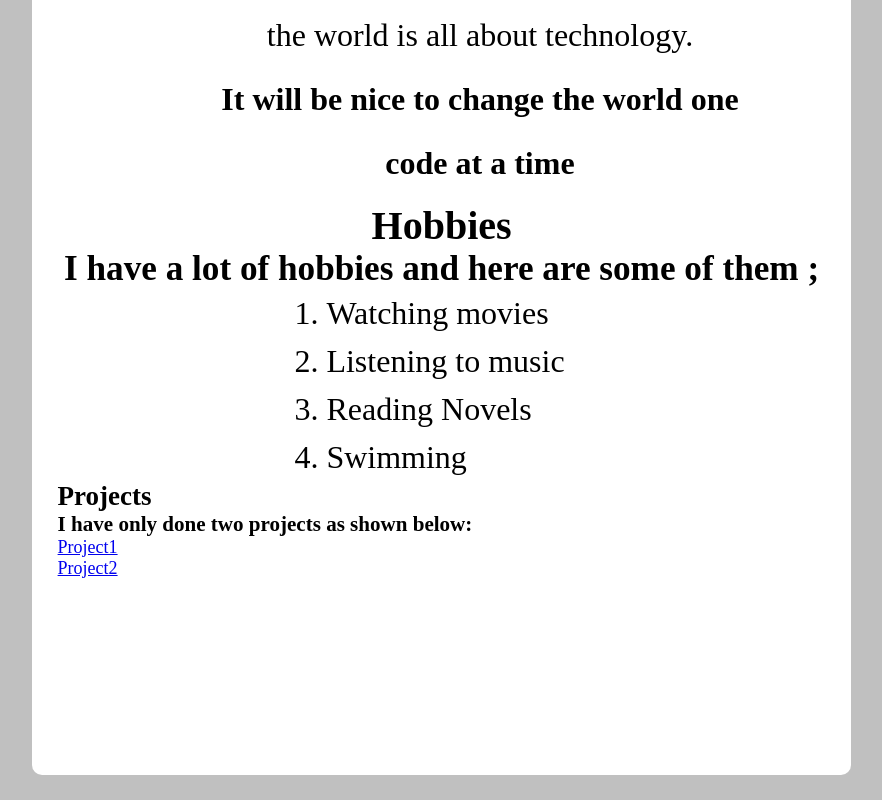
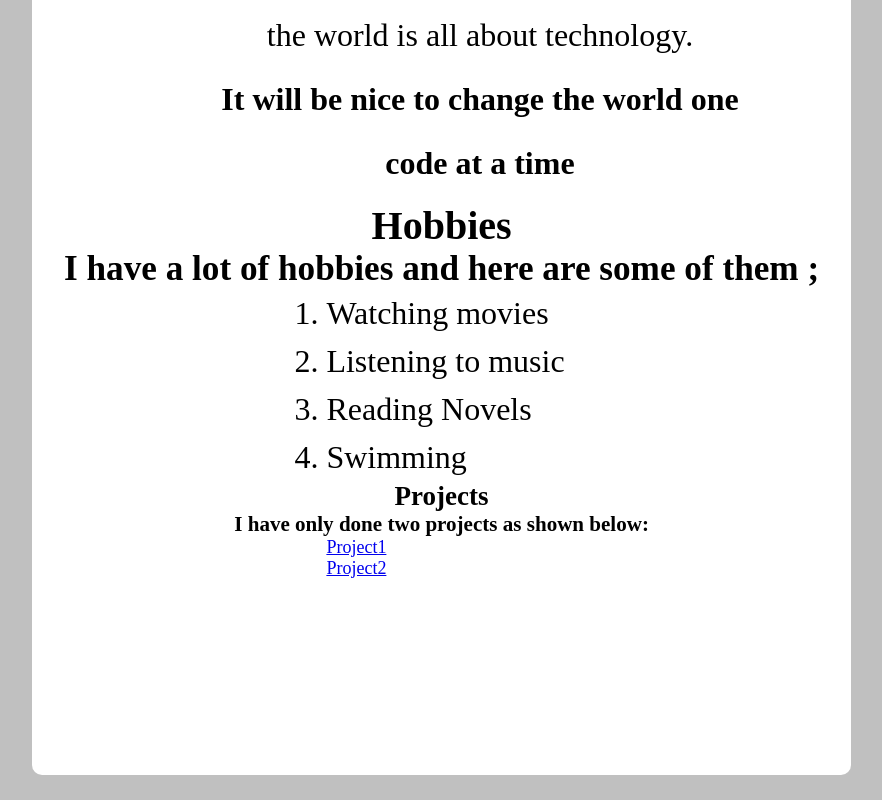
Before and after one commit to Thuotracy/THUO, a plain HTML site: page index.html in a window 1280 px wide. Shown: the part 726-1526 px from the top of the page, without its empty margins (32-914 px from the left). Drawn offline with Linux system fonts and the light colour scheme.

Commit message:
style projects in css

```diff
--- a/styles.css
+++ b/styles.css
@@ -80,6 +80,12 @@ body{
     font-size: 2rem;
     margin-left: 35%;
 }
+.projects h2, h3{
+    text-align: center;
+}
+.projects a{
+    margin-left: 35%;
+}
 
 
 
```
